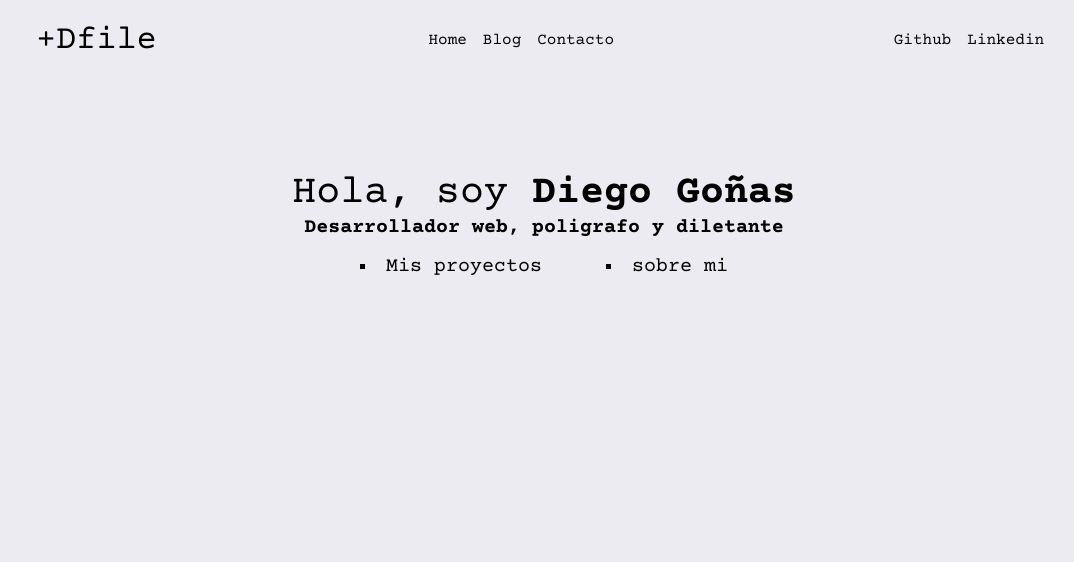
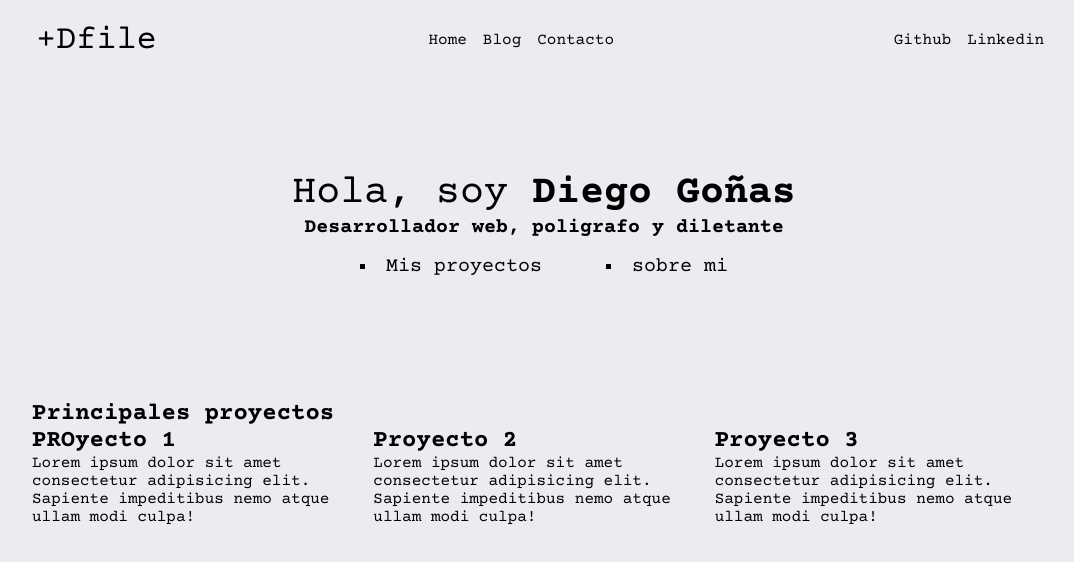
Before and after one commit to DrDigett/portafolio, a website: page index.html in a window 1280 px wide. Shown: the whole page, without its empty margins (96-1170 px from the left). Drawn offline with nearby package versions, Linux system fonts and the light colour scheme.

Commit message:
index.html main

```diff
--- a/css/style.css
+++ b/css/style.css
@@ -74,3 +74,13 @@ header nav ul li{
     margin: 2rem;
     margin-top: 1rem;
 }
+
+.proyectos-container{
+    width: 80%;
+    margin: 0 auto;
+}
+
+.proyectos-container div{
+    display: flex;
+
+}
--- a/index.html
+++ b/index.html
@@ -39,7 +39,29 @@
             <li><a href="">Mis proyectos</a></li>
             <li><a href="">sobre mi</a></li>
         </ul>
-
     </main>
+    <div class="proyectos-container">
+        <h2>Principales proyectos</h2>
+        <div>
+            <article>
+                <h2>PROyecto 1</h2>
+                <p>
+                    Lorem ipsum dolor sit amet consectetur adipisicing elit. Sapiente impeditibus nemo atque ullam modi culpa!
+                </p>
+            </article>
+            <article>  <h2>Proyecto 2</h2>
+                <p>
+                    Lorem ipsum dolor sit amet consectetur adipisicing elit. Sapiente impeditibus nemo atque ullam modi culpa!
+                </p>
+            </article>
+            <article>
+                <h2>Proyecto 3</h2>
+                <p>
+                    Lorem ipsum dolor sit amet consectetur adipisicing elit. Sapiente impeditibus nemo atque ullam modi culpa!
+                </p>
+            </article>
+            <article></article>
+        </div>
+    </div>
 </body>
 </html>
```
